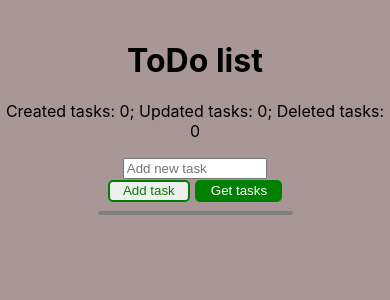
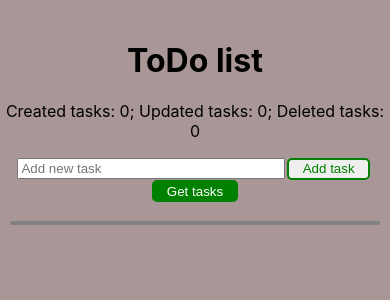
Before and after one commit to Tretmax/toDo, a React (Create React App) app: page / in a window 390 px wide. Shown: the top 300 px of the page. Built offline with nearby package versions, Linux system fonts and the light colour scheme.

Commit message:
add respons

```diff
--- a/src/App.css
+++ b/src/App.css
@@ -68,3 +68,14 @@ main {
   background-color: rgba(255, 251, 251, 0.288);
 
 } */
+
+@media screen and (max-width: 750px) {
+
+
+  main {
+
+    width: 95%;
+
+  }
+
+}
```
